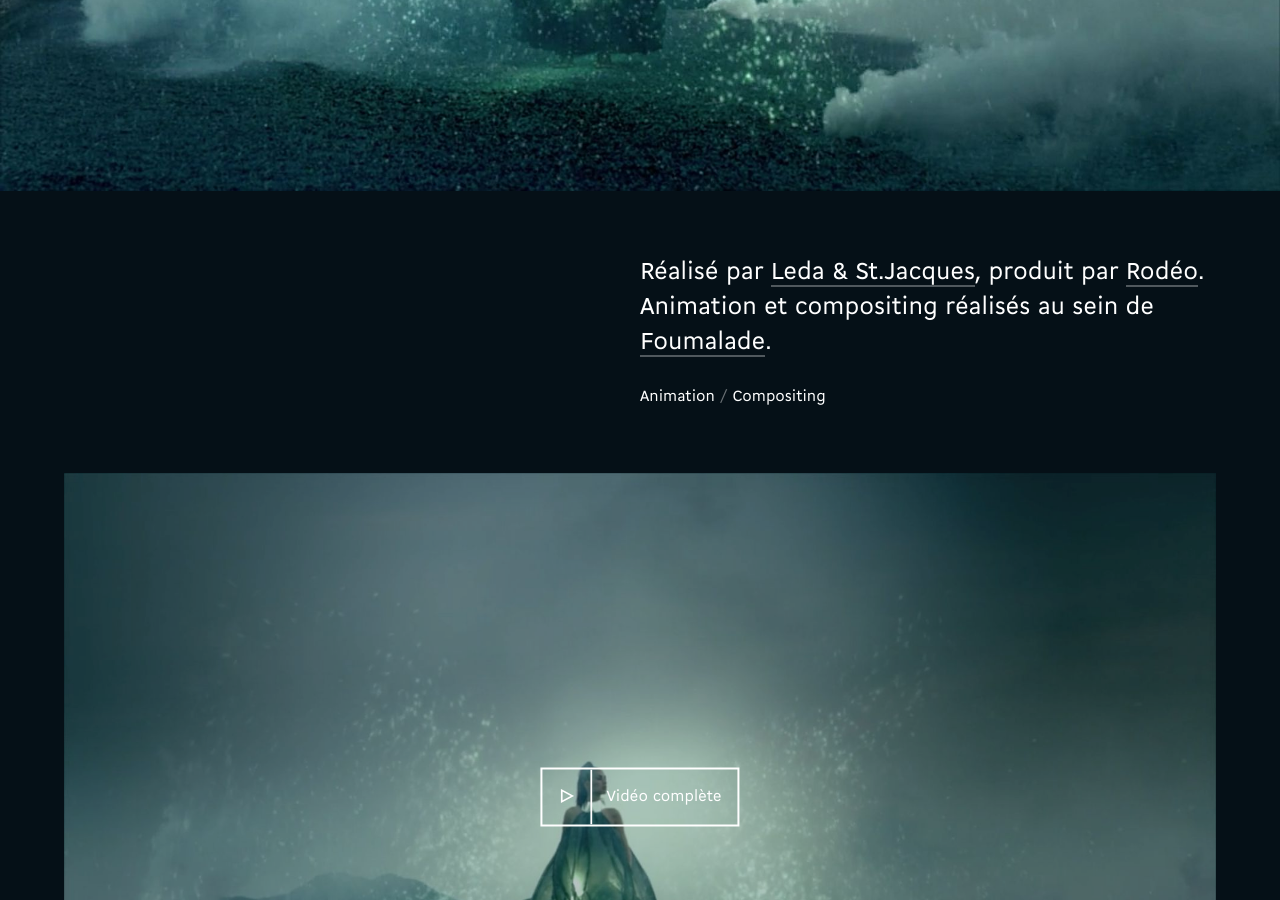
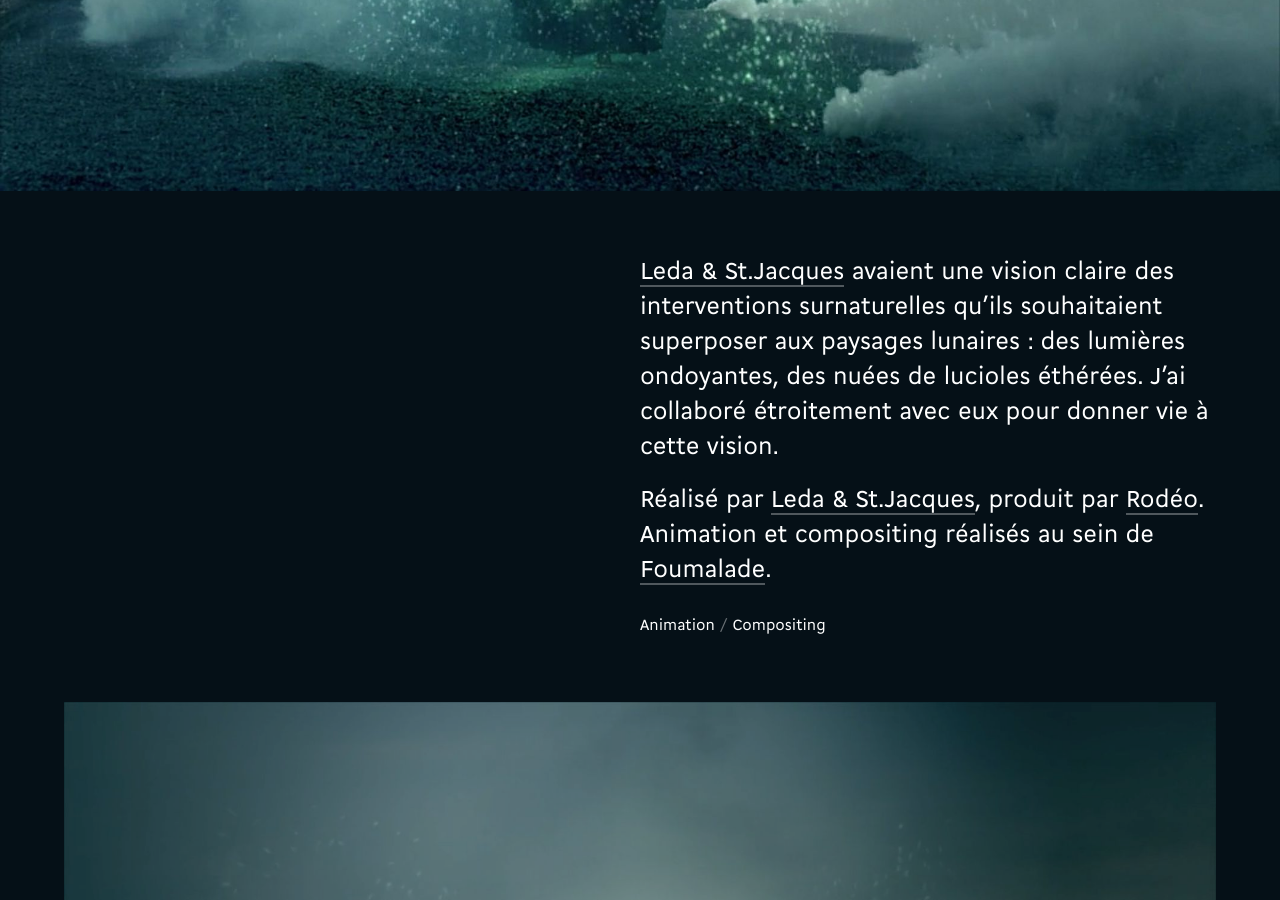
Before and after one commit to etienne/etienne, a Jekyll site: the page built from _projects-fr/ariane.html, in a window 1280 px wide and 900 px high, scrolled down 676 px. Built offline with Jekyll 4.4.1, drawn with Linux system fonts in a browser that asks for light colours.

Commit message:
Ajustements aux textes

```diff
--- a/_projects-en/ariane.html
+++ b/_projects-en/ariane.html
@@ -9,7 +9,7 @@ tags: [Animation, Compositing]
 ---
 
 <section class="wide">
-  {% include image.html name="hero" alt="Screenshot from the video" %}
+  {% include image.html name="hero" alt="Still from the video Ariane" %}
 </section>
 
 <section class="superimposed">
@@ -21,7 +21,7 @@ tags: [Animation, Compositing]
 
 <section>
   <div class="text">
-    <p><a href="http://rodeoproduction.com/#/artists/ledastjacques">Leda &amp; St.Jacques</a> had a clear vision of the dreamlike visual effects they wanted to conjure alongside the otherworldly set and costume design. It involved pulsating lights and swarms of ethereal fireflies. That’s where I came in.</p>
+    <p><a href="http://rodeoproduction.com/#/artists/ledastjacques">Leda &amp; St.Jacques</a> had a clear vision of the dreamlike visual effects they wanted to conjure alongside the otherworldly set and costume design. It involved pulsating lights and swarms of ethereal fireflies. I collaborated closely to help realize that vision.</p>
     <p>Produced by <a href="http://rodeoproduction.com">Rodeo</a>. Animation and compositing work done as part of the <a href="http://foumalade.org">Foumalade</a> collective.</p>
     {% include tags.html %}
   </div>
--- a/_projects-en/faust.html
+++ b/_projects-en/faust.html
@@ -9,7 +9,7 @@ tags: [3D Modelling, Animation, Compositing]
 ---
 
 <section class="wide">
-  {% include image.html name="hero" alt="Still image of the video Faust" %}
+  {% include image.html name="hero" alt="Still from the video Faust" %}
 </section>
 
 <section class="superimposed">
--- a/_projects-fr/ariane.html
+++ b/_projects-fr/ariane.html
@@ -15,12 +15,13 @@ tags: [Animation, Compositing]
 <section class="superimposed">
   <div class="text">
     <h1>Ariane</h1>
-    <p class="intro">Des nuées de lucioles pour une vidéo de Leda &amp; St.Jacques.</p>
+    <p class="intro">Des nuées de lucioles pour une vidéo de Leda&nbsp;&amp;&nbsp;St.Jacques.</p>
   </div>
 </section>
 
 <section>
   <div class="text">
+    <p><a href="http://rodeoproduction.com/#/artists/ledastjacques">Leda&nbsp;&amp;&nbsp;St.Jacques</a> avaient une vision claire des interventions surnaturelles qu’ils souhaitaient superposer aux paysages lunaires&nbsp;: des lumières ondoyantes, des nuées de lucioles éthérées. J’ai collaboré étroitement avec eux pour donner vie à cette vision.</p>
     <p>Réalisé par <a href="http://rodeoproduction.com/#/artists/ledastjacques">Leda &amp; St.Jacques</a>, produit par <a href="http://rodeoproduction.com">Rodéo</a>. Animation et compositing réalisés au sein de <a href="http://foumalade.org">Foumalade</a>.</p>
     {% include tags.html %}
   </div>
```
